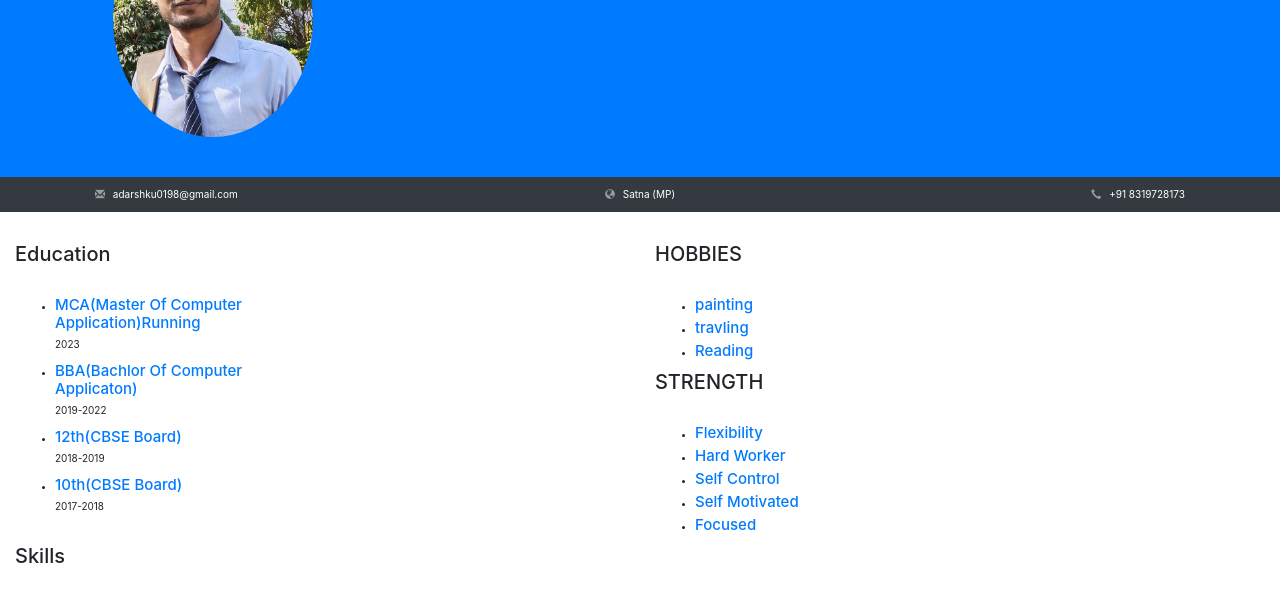
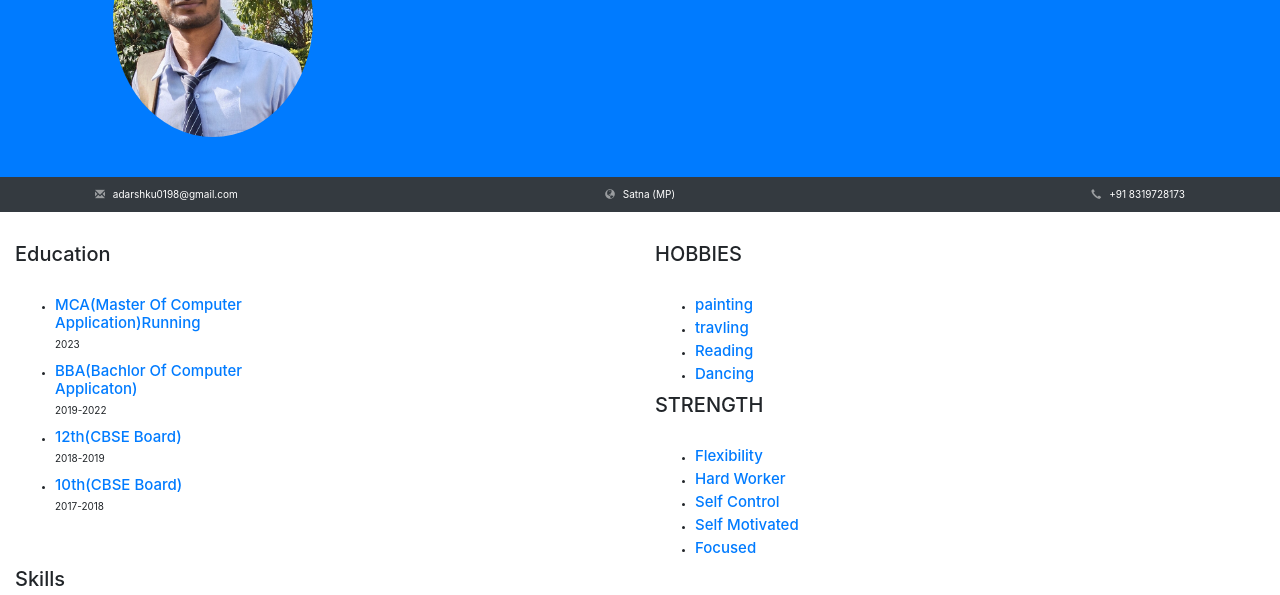
Before and after one commit to adarsh15062002/Resume, a plain HTML site: page index.html in a window 1280 px wide. Shown: the part 129-724 px from the top of the page. Drawn offline with nearby package versions, Linux system fonts and the light colour scheme.

Commit message:
Update index.html

```diff
--- a/index.html
+++ b/index.html
@@ -64,7 +64,8 @@
           <li><h4 class="text-primary">painting</h4></li>
           <li><h4 class="text-primary">travling</h4></li>
           <li><h4 class="text-primary">Reading</h4></li>
-        </ul>
+          <li><h4 class="text-primary">Dancing</h4></li>
+           </ul>
         <h2 class="mb-5">STRENGTH</h2>
 <ul>
   <li>
```
